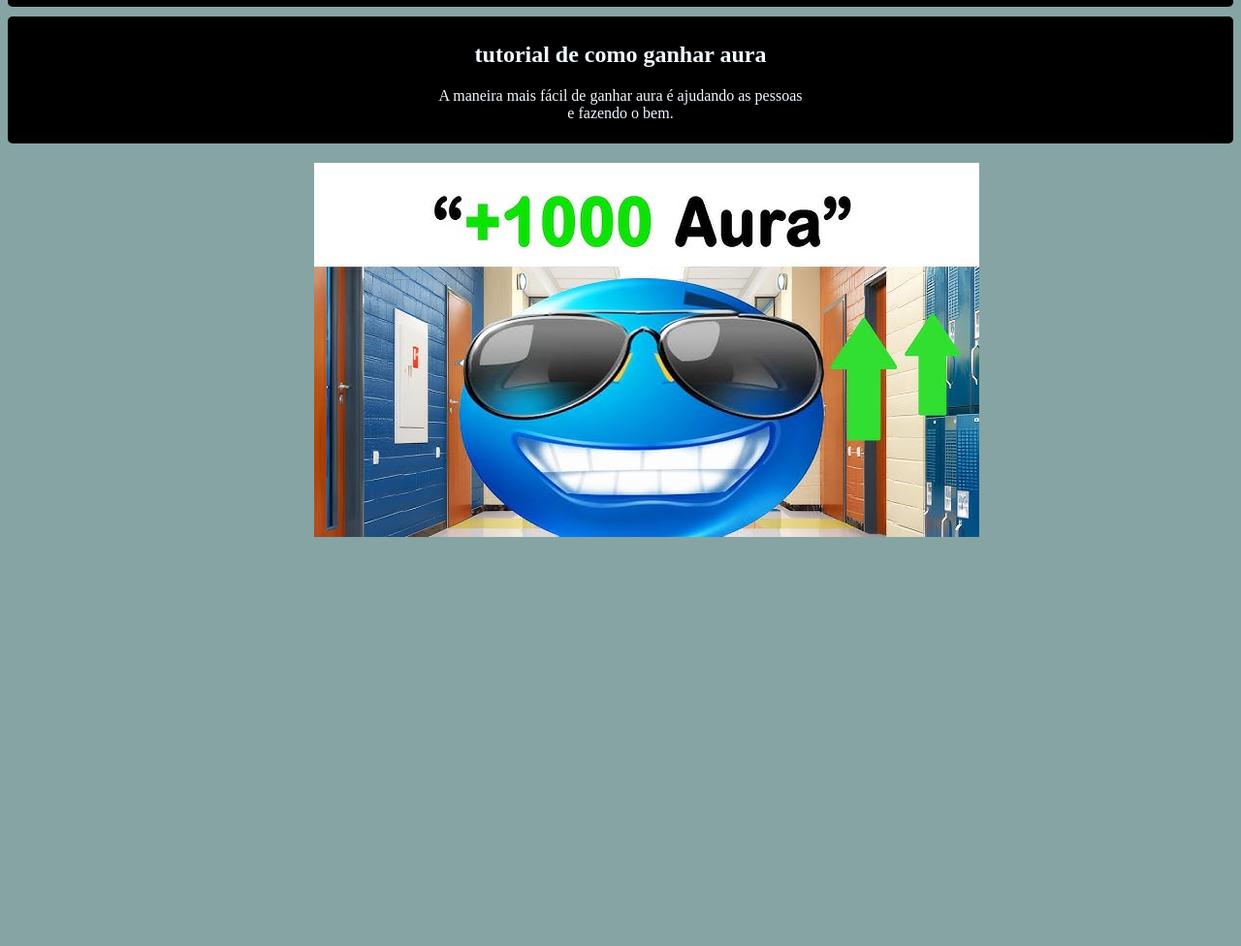
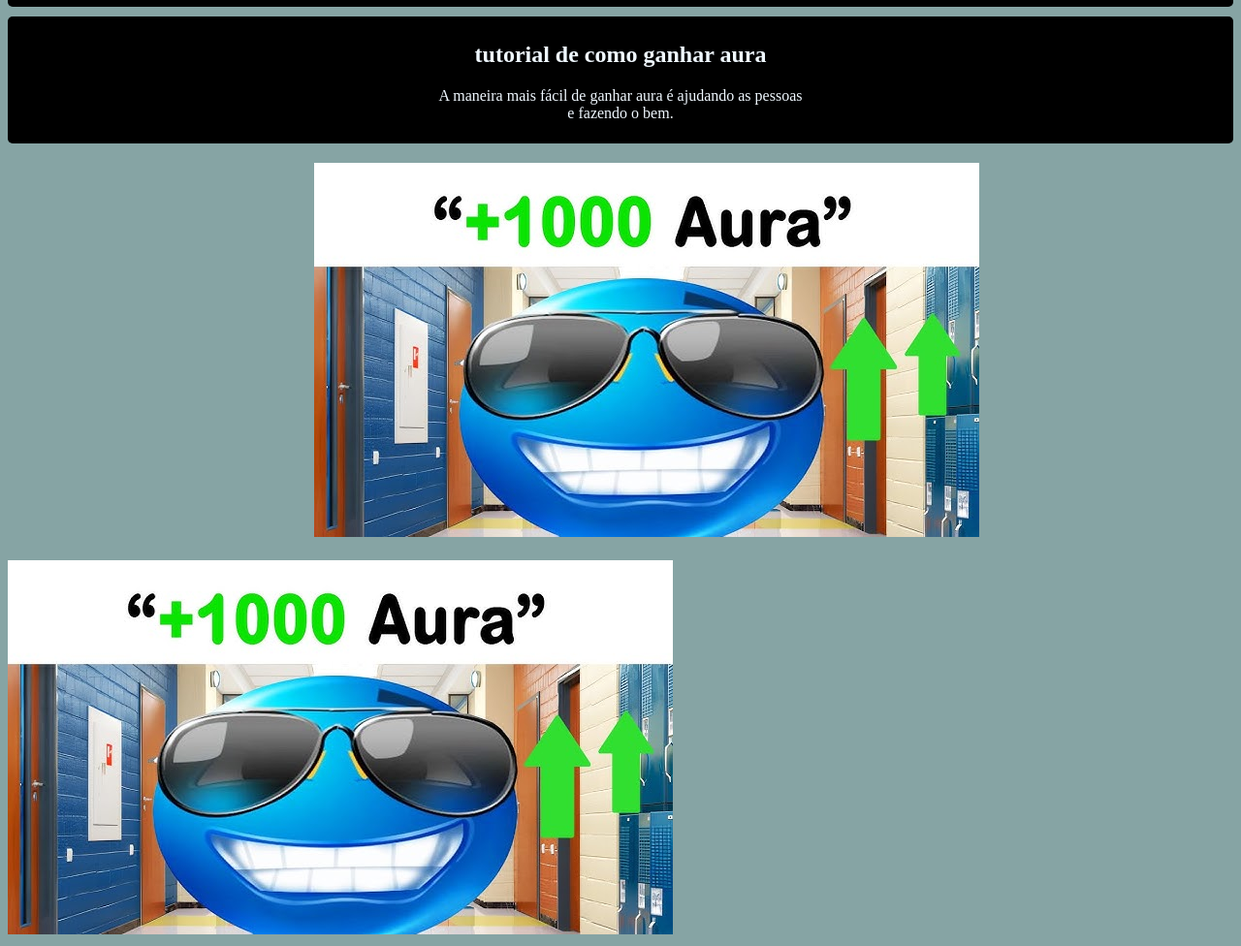
Before and after one commit to gAbriel375444/Aura, a plain HTML site: page index.html in a window 1280 px wide. Shown: the part 93-1069 px from the top of the page at 97% size. Before the commit the page ends 800 px from the top, so only its background shows below. Drawn offline with Linux system fonts and the light colour scheme.

Commit message:
img nova

```diff
--- a/index.html
+++ b/index.html
@@ -28,6 +28,7 @@
         </div>
 
         <img class="imagem" src="aura.jpg" alt="aura">
+        <img class="gif" src="aura.jpg" alt="aura">
 
     </main>
 </body>
--- a/stlye.css
+++ b/stlye.css
@@ -35,3 +35,10 @@ body{
     margin-top: 20px;
     margin-left: 25%;
 }
+
+.gif{
+
+    margin-top: 20px;
+    margin-right: 10%;
+
+}
```
Also changed, not shown: shocking-shocked.gif (added).
